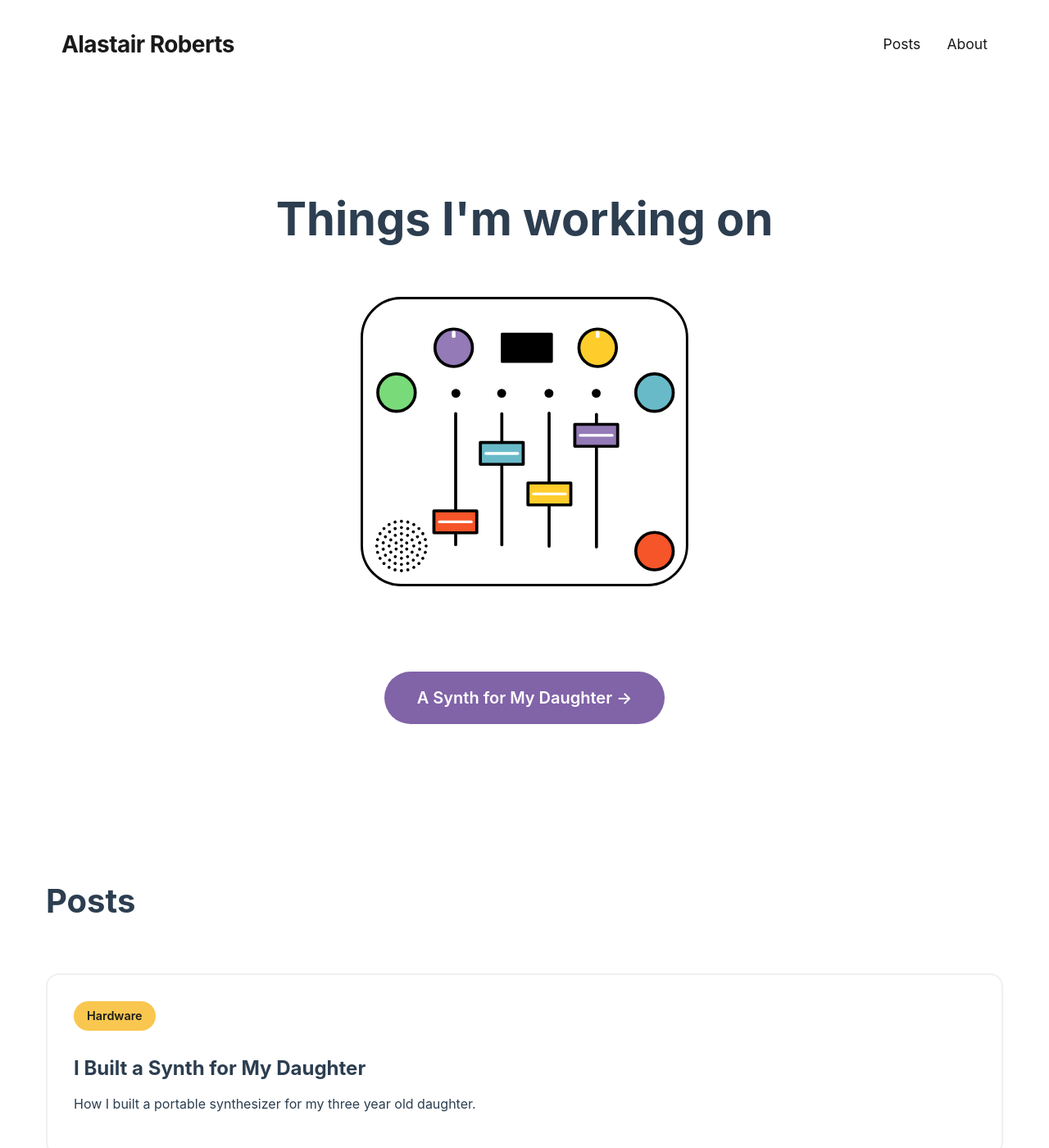
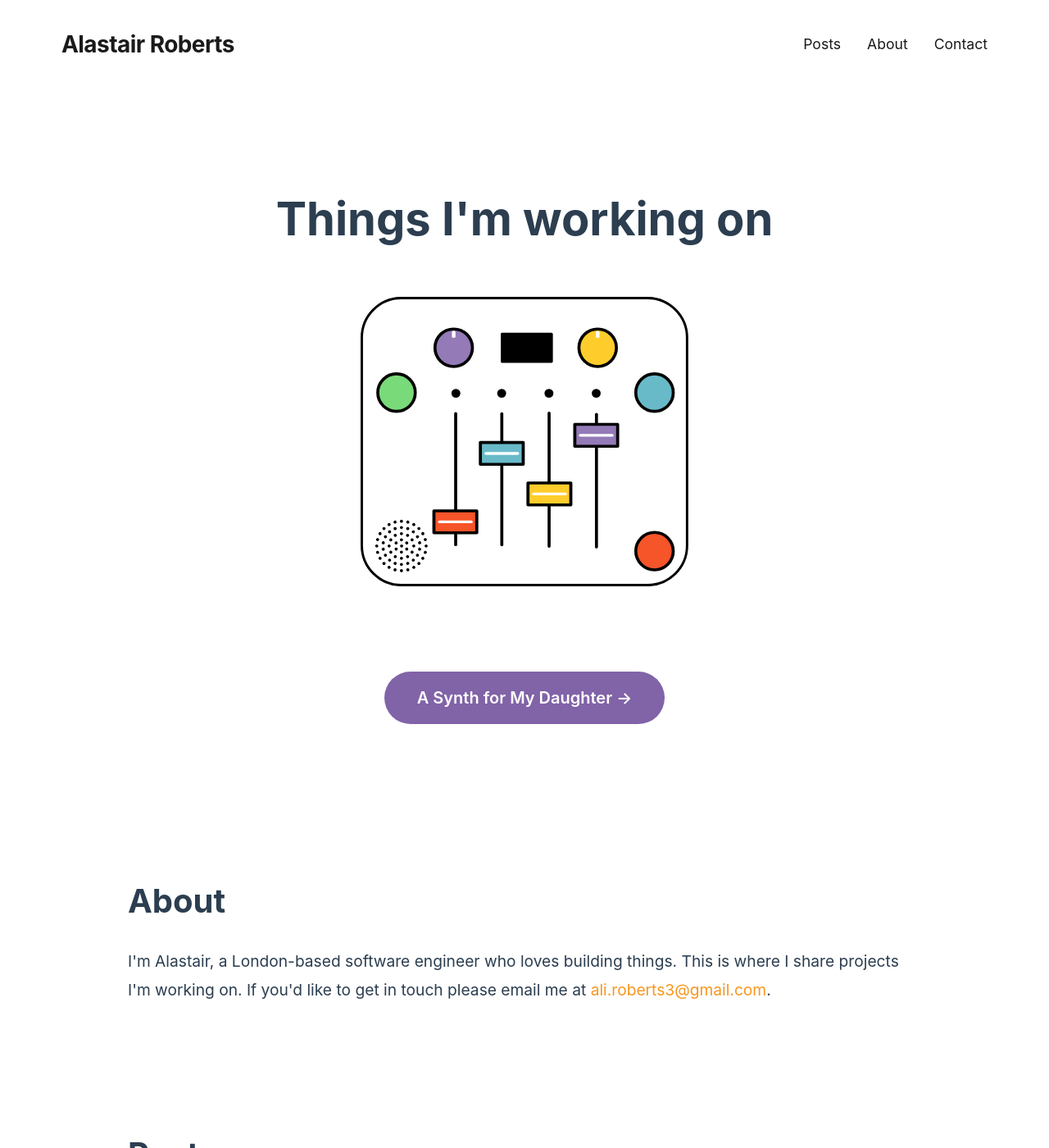
Before and after one commit to aliroberts/aliroberts.github.io, a Jekyll site: the page built from index.html, in a window 1280 px wide and 1400 px high. Shown: the whole window at 82% size. Built offline with Jekyll 4.4.1, drawn with Linux system fonts in a browser that asks for light colours.

Commit message:
Finishing touches

```diff
--- a/_layouts/default.html
+++ b/_layouts/default.html
@@ -28,6 +28,7 @@
                 <ul class="nav-menu">
                     <li><a href="#posts">Posts</a></li>
                     <li><a href="#about">About</a></li>
+                    <li><a href="mailto:ali.roberts3@gmail.com">Contact</a></li>
                 </ul>
             </nav>
         </div>
--- a/assets/css/main.css
+++ b/assets/css/main.css
@@ -29,7 +29,7 @@
 
   /* Layout */
   --nav-max-width: 1400px;
-  --container-max-width: 1200px;
+  --container-max-width: 1000px;
   --post-max-width: 900px;
   --border-radius: 4px;
   --border-radius-lg: 8px;
@@ -223,6 +223,31 @@ a:hover {
   color: var(--color-white);
   transform: translateY(-2px);
   box-shadow: 0 4px 12px rgba(77, 144, 142, 0.3);
+}
+
+/* About Section */
+.about {
+  padding: var(--space-lg) 0;
+  background: var(--color-white);
+}
+
+.about h2 {
+  font-size: 2.5rem;
+  font-weight: 700;
+  color: var(--color-neutral);
+  margin-bottom: var(--space-md);
+}
+
+.about-content {
+  /* max-width: 900px; */
+  margin: 0 auto;
+  font-size: 1.2rem;
+  line-height: 1.8;
+  color: var(--color-neutral);
+}
+
+.about-content p {
+  margin-bottom: var(--space-md);
 }
 
 /* Post List */
@@ -522,6 +547,14 @@ a:hover {
     grid-template-columns: 1fr;
   }
 
+  .about h2 {
+    font-size: 2rem;
+  }
+
+  .about-content {
+    font-size: 1.1rem;
+  }
+
   .posts h2 {
     font-size: 2rem;
   }
--- a/index.html
+++ b/index.html
@@ -14,7 +14,15 @@ title: Home
   </div>
 </section>
 
-<section class="posts" id="blog">
+<section class="about" id="about">
+  <div class="container">
+    <h2>About</h2>
+    <div class="about-content">
+      <p>I'm Alastair, a London-based software engineer who loves building things. This is where I share projects I'm working on. If you'd like to get in touch please email me at <a href="mailto:ali.roberts3@gmail.com">ali.roberts3@gmail.com</a>.</p>
+    </div>
+  </div>
+</section>
+<section class="posts" id="posts">
   <div class="container">
     <h2>Posts</h2>
     <div class="posts-grid">
```
